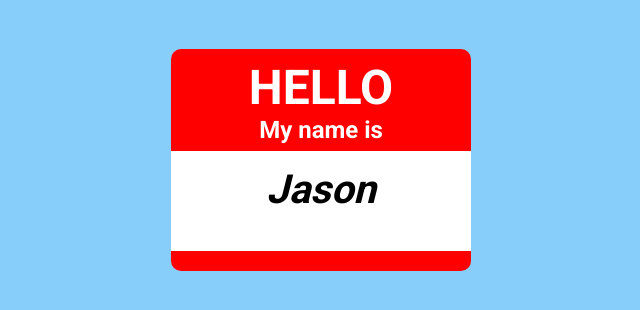
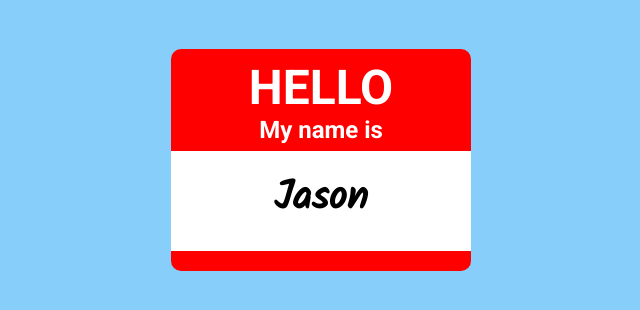
Before and after one commit to gniht/lab-02a-nametag, a plain HTML site: page index.html in a window 1280 px wide. Shown: the full height of the page, 319-959 px from the left. Drawn offline with Linux system fonts and the light colour scheme.

Commit message:
changed font

```diff
--- a/index.html
+++ b/index.html
@@ -5,6 +5,7 @@
   <meta name="viewport" content="width=device-width, initial-scale=1.0">
   <link rel="stylesheet" href="style.css">
   <link href="https://fonts.googleapis.com/css2?family=Roboto:wght@400;700&display=swap" rel="stylesheet">
+  <link href="https://fonts.googleapis.com/css2?family=Kalam&display=swap" rel="stylesheet">
   <title>Document</title>
 </head>
 <body>
--- a/style.css
+++ b/style.css
@@ -36,6 +36,6 @@ body {
   text-align: center;
   justify-content: center;
   font-size: 2.5em;
-  font-style: italic;
+  font-family: 'Kalam', cursive;
   padding: 15px;
 }
```
